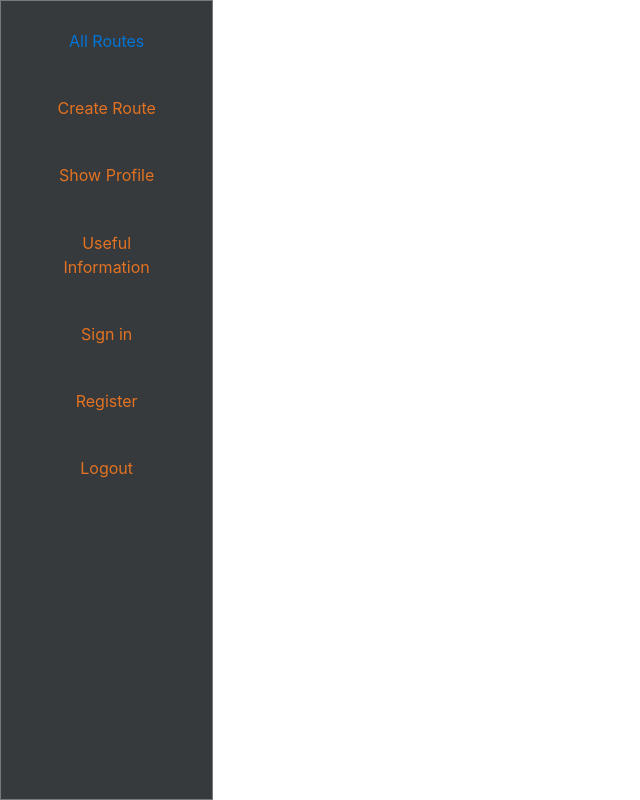
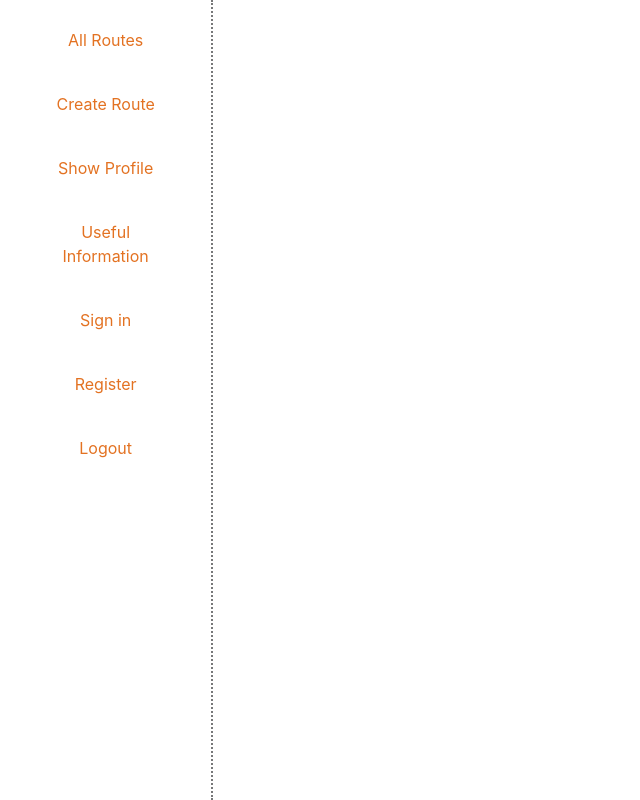
Before and after one commit to Smodger/WDI_23_final_project_front_end, a website with bundled scripts: page public/index.html in a window 1280 px wide. Shown: the whole page, without its empty margins (0-640 px from the left). Built offline with nearby package versions, Linux system fonts and the light colour scheme.

Commit message:
additional styling to navbar

```diff
--- a/public/index.html
+++ b/public/index.html
@@ -11,31 +11,17 @@
   </head>
   <body ng-controller="MainController as main">
 
-    <nav class="navbar navbar-dark bg-inverse col-md-2">
+    <nav class="navbar navbar-dark col-md-2">
       <button class="navbar-toggler hidden-lg-up" type="button" data-toggle="collapse" data-target="#navbarResponsive" aria-controls="navbarResponsive" aria-expanded="false" aria-label="Toggle navigation"></button>
       <div class="collapse navbar-toggleable-md" id="navbarResponsive">
         <ul class="nav nav-stacked">
-          <li class="nav-item active">
-            <a class="nav-link" href="/#/routes">All Routes <span class="sr-only">(current)</span></a>
-          </li>
-          <li class="nav-item">
-            <a class="nav-link" ui-sref="routesNew">Create Route</a>
-          </li>
-          <li class="nav-item">
-            <a class="nav-link" ui-sref="usersShow({ id: main.currentUser.id })">Show Profile</a>
-          </li>
-          <li class="nav-item">
-            <a class="nav-link" ui-sref="usefulInfo">Useful Information</a>
-          </li>
-          <li class="nav-item" ng-if="!main.isLoggedIn()">
-            <a class="nav-link" ui-sref="login">Sign in</a>
-          </li>
-          <li class="nav-item" ng-if="!main.isLoggedIn()">
-            <a class="nav-link" ui-sref="register">Register</a>
-          </li>
-          <li class="nav-item" ng-if="main.isLoggedIn()">
-            <a class="nav-link" ui-sref="login" ng-click="main.logout()">Logout</a>
-          </li>
+            <a class="nav-link" href="/#/routes"><li class="nav-item active">All Routes <span class="sr-only">(current)</span></li></a>
+            <a class="nav-link" ui-sref="routesNew"><li class="nav-item">Create Route</li></a>
+            <a class="nav-link" ui-sref="usersShow({ id: main.currentUser.id })"><li class="nav-item">Show Profile</li></a>
+            <a class="nav-link" ui-sref="usefulInfo"><li class="nav-item">Useful Information</li></a>
+            <a class="nav-link" ui-sref="login"><li class="nav-item" ng-if="!main.isLoggedIn()">Sign in</li></a>
+            <a class="nav-link" ui-sref="register"><li class="nav-item" ng-if="!main.isLoggedIn()">Register</li></a>
+            <a class="nav-link" ui-sref="login" ng-click="main.logout()"><li class="nav-item" ng-if="main.isLoggedIn()">Logout</li></a>
         </ul>
       </div>
     </nav>
--- a/src/scss/style.scss
+++ b/src/scss/style.scss
@@ -51,9 +51,8 @@ ul {
 }
 
 nav.navbar {
-  // height: 100vh;
-  background-color: #EEE;
-  border: 1px solid #777879;
+  background-color: white;
+  border-right: 2px dotted #777879;
   color: #E37222;
   position: fixed;
   left: 0;
@@ -64,8 +63,18 @@ nav.navbar {
   li {
     text-align: center;
     padding: 20px;
+    &:hover{
+      background-color: #777879;
+      border-radius: 5px;
+    }
+  }
+  a.nav-link {
+    color: #E37222;
+    width: 100%;
+    box-sizing: border-box;
   }
 }
+
 #geolocate {
   background-color: #ffffff;
   width:100%;
@@ -157,7 +166,6 @@ nav.navbar {
   padding: 50px;
   display: block;
   margin: 0px;
-  color: #777879;
   a {
     text-align: center;
     display: block;
```
Also changed, not shown: public/templates/routesShow.html (+1 -0 lines), src/index.html (+8 -22 lines), src/templates/routesShow.html (+1 -0 lines), public/css/style.css, 1 other file.
